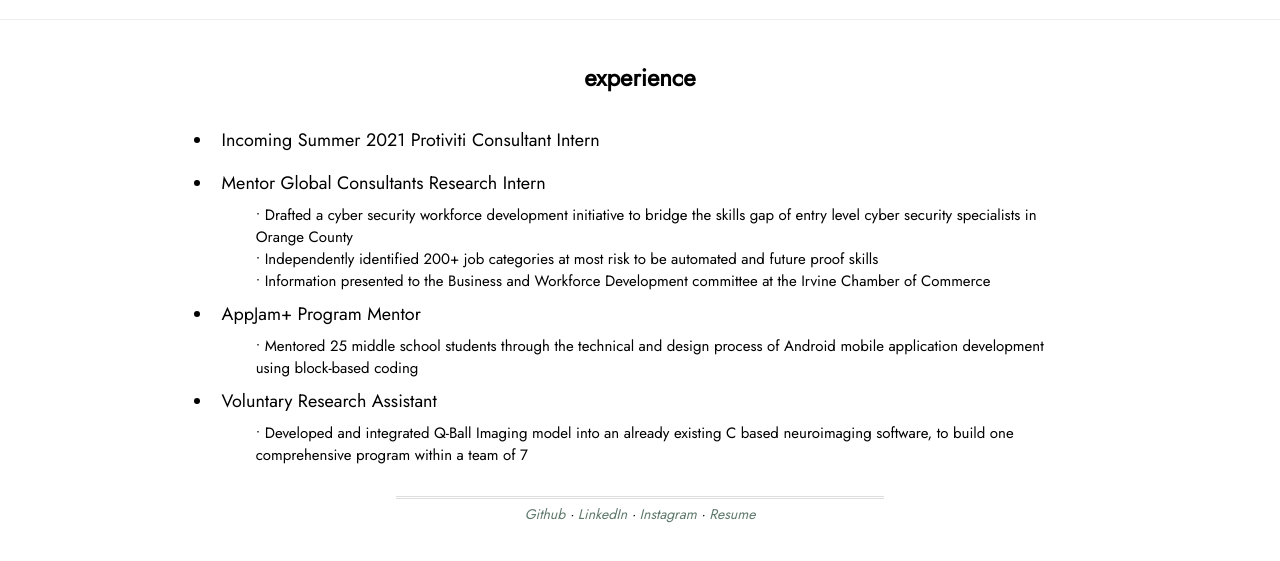
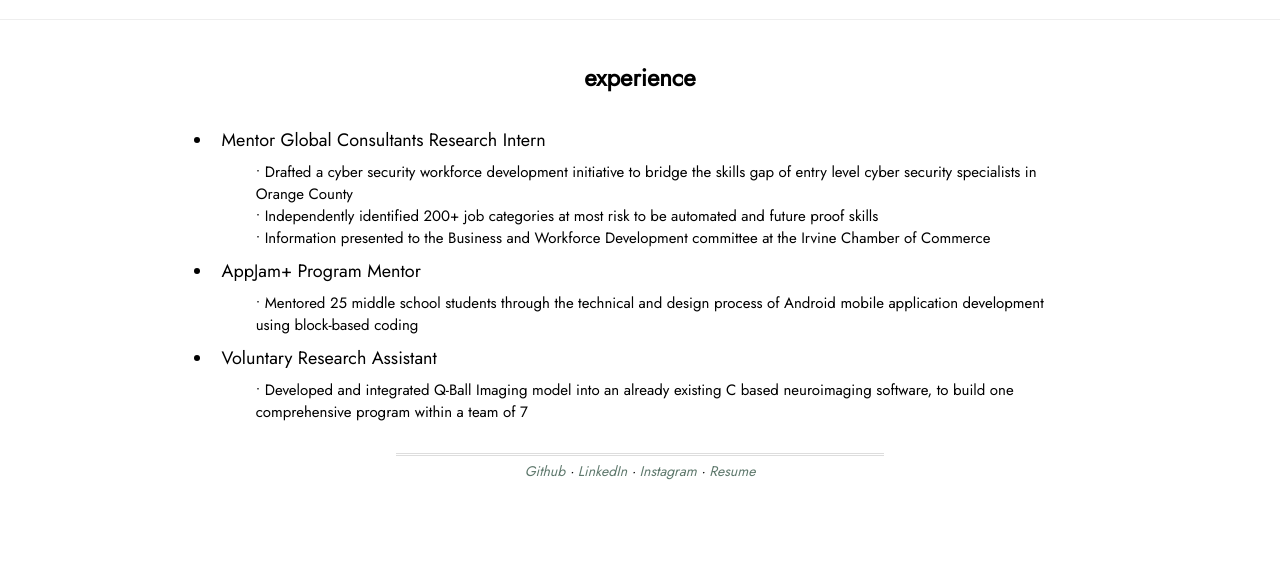
Before and after one commit to DaSol-Lee/DaSol-Lee.github.io, a plain HTML site: page contact.html in a window 1280 px wide. Shown: the part 61-622 px from the top of the page. Drawn offline with nearby package versions, Linux system fonts and the light colour scheme; a web font is replaced by a local one.

Commit message:
Update contact.html

```diff
--- a/contact.html
+++ b/contact.html
@@ -25,7 +25,7 @@
                 <h2>experience</h2>
                 <br>
                 <ul>
-                    <li>Incoming Summer 2021 Protiviti Consultant Intern</li>
+
                     <li>Mentor Global Consultants Research Intern</li>
                     <p> • Drafted a cyber security workforce development initiative to bridge the skills gap of entry level cyber security specialists in Orange County
                         <br>
```
